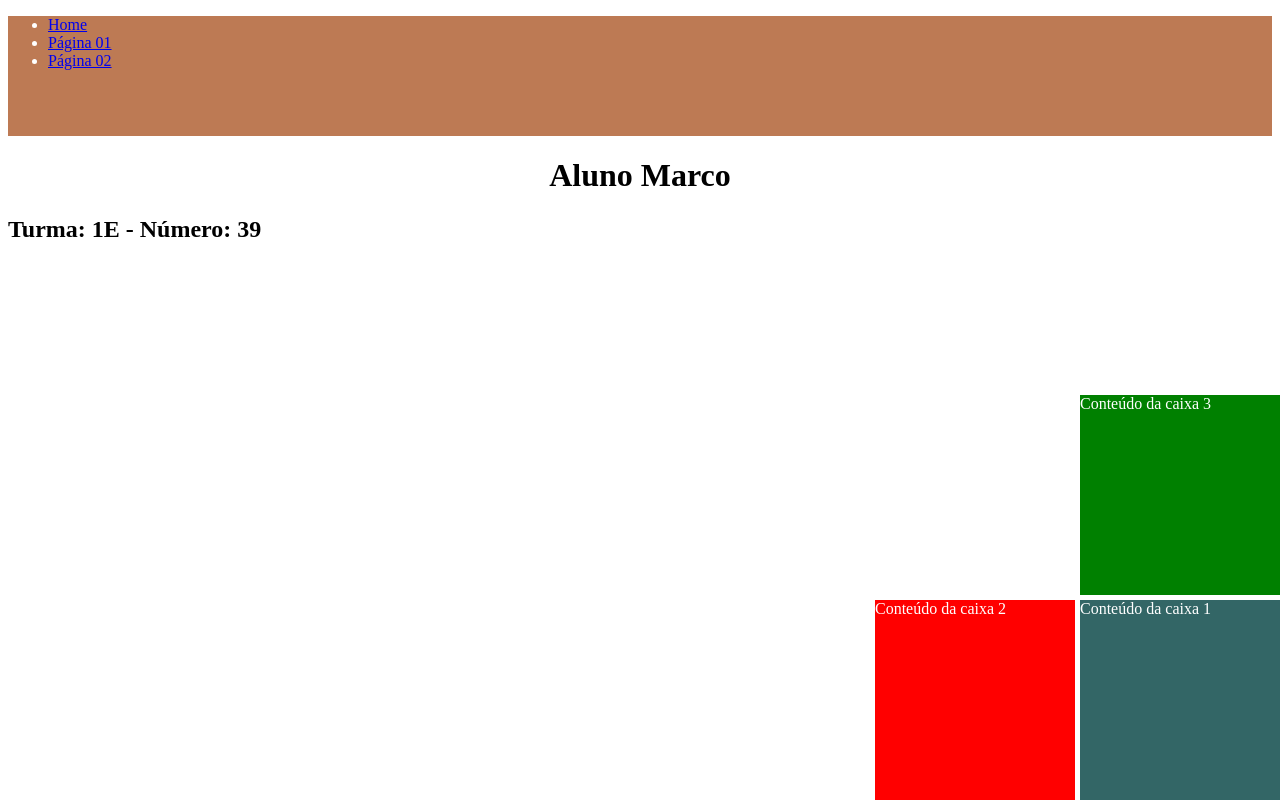
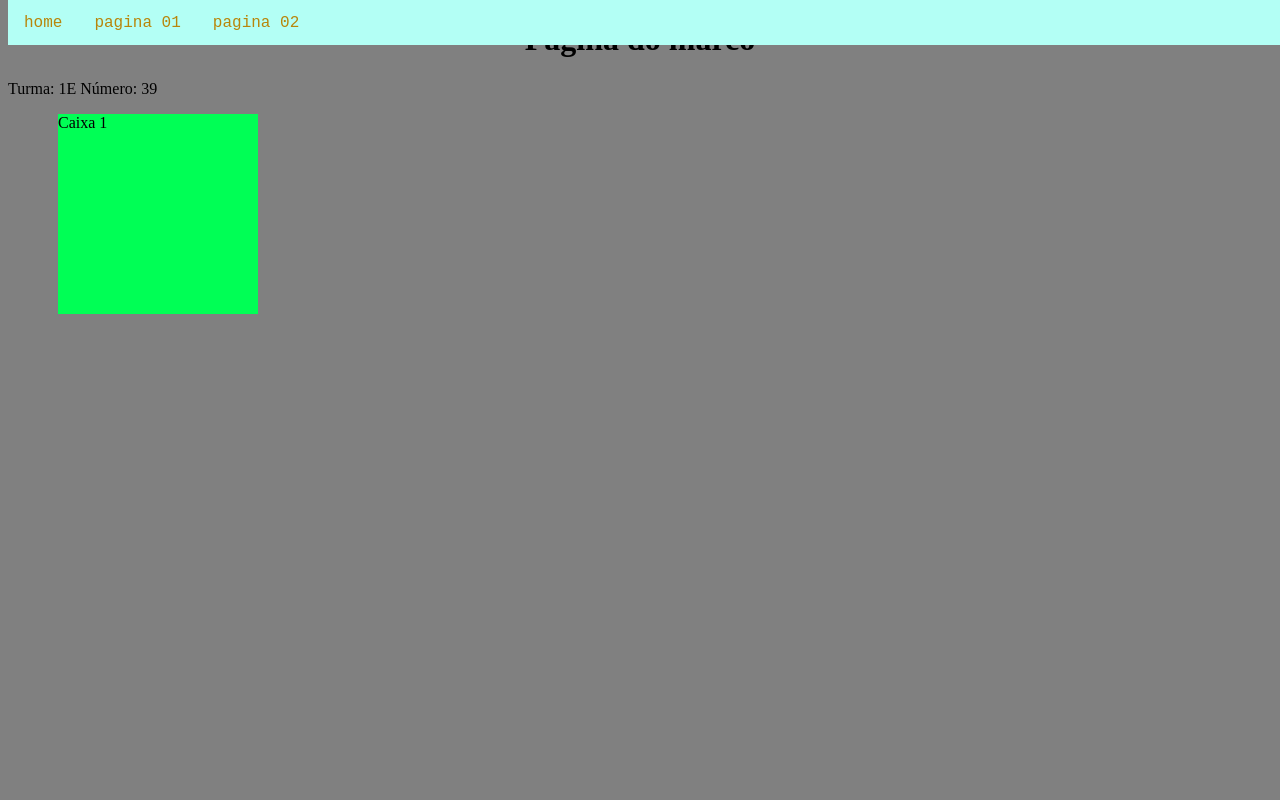
Before and after one commit to marcoandreott/primeiroe_2t, a plain HTML site: page index.html in a window 1280 px wide. Drawn offline with Linux system fonts and the light colour scheme.

Commit message:
Add files via upload

```diff
--- a/estilo.css
+++ b/estilo.css
@@ -1,43 +1,44 @@
 body {
-  background: #FFFFFF;
+  background: rgb(128, 128, 128);
 }
 h1 {
   text-align: center;
 }
+/*
+  position: absolute;
+  position: fixed;
+  position: sticky;
+*/
 .caixa1 {
-    position: absolute;
-    background: #336666;
-    color: #FFFFFF;
-    width: 200px;
-    height: 200px;
-    right: 0;
-    bottom: 0;
-}
-
-.caixa2 {
-    position: absolute;
-    background: red;
-    color: #FFFFFF;
-    width: 200px;
-    height: 200px;
-    right: 205px;
-    bottom: 0;
-}
-
-.caixa3 {
-    position: absolute;
-    background: green;
-    color: #FFFFFF;
-    width: 200px;
-    height: 200px;
-    right: 0;
-    bottom: 205px;
+  position: relative;
+  width: 200px;
+  height: 200px;
+  background: rgb(0, 255, 85);
+  left: 50px;
 }
 .menuPrincipal {
-   position: relative;
-   background: rgb(189, 122, 84);
-   width: 100%;
-   height: 120px;
-   top: 0;
-   color: rgb(255, 255, 255);
+  position: absolute;
+  background: rgb(179, 255, 245);
+  width: 100%;
+  height: 45px;
+  top: 0;
 }
+nav ul {
+  list-style-type: none;
+  margin: 0;
+  padding: 0;
+  overflow 0;
+  }
+  li {
+    float: left;
+  }
+  li a {
+ display: block;
+ color: darkgoldenrod;
+ padding: 14px 16px;
+ text-decoration: none;
+ font-family: 'Courier New', Courier, monospace
+  }
+  li a:hover {
+    background: rgb(38, 0, 255);
+  }
--- a/index.html
+++ b/index.html
@@ -1,36 +1,31 @@
 <!DOCTYPE html>
 <html lang="pt-br" dir="ltr">
+
   <head>
     <meta charset="utf-8">
-    <title>Aula Primeiro E</title>
+    <title>Aluno marco</title>
     <link rel="stylesheet" href="estilo.css">
   </head>
+
   <body>
+
     <div class="menuPrincipal">
-       <nav>
-         <ul>
-           <li><a href="index.html">Home</a></li>
-           <li><a href="pagina01.html">Página 01</a></li>
-           <li><a href="pagina02.html">Página 02</a></li>
-         </ul>
-       </nav>
+      <nav>
+        <ul>
+          <li><a href="index.html">home</a></li>
+          <li><a href="pagina01.html">pagina 01</a></li>
+          <li><a href="pagina02.html">pagina 02</a></li>
+        </ul>
+      </nav>
     </div>
 
-
-    <h1>Aluno Marco</h1>
-    <h2>Turma: 1E  - Número: 39</h2>
+    <h1>Página do marco</h1>
+    <p>Turma: 1E      Número: 39</p>
 
     <div class="caixa1">
-      Conteúdo da caixa 1
-    </div>
-
-    <div class="caixa2">
-      Conteúdo da caixa 2
-    </div>
-
-    <div class="caixa3">
-      Conteúdo da caixa 3
+      Caixa 1
     </div>
 
   </body>
+
 </html>
```
Also changed, not shown: pagina01.html (+9 -1 lines), pagina02.html (+9 -1 lines), 2 other files.
